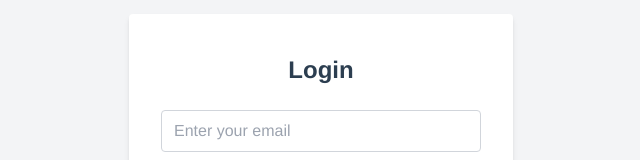
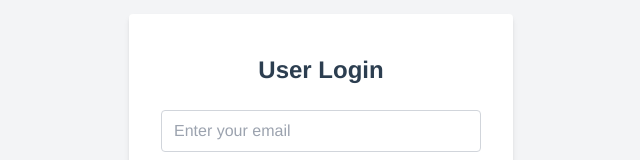
Before and after one commit to HunterX-LLC/FYP-Car-rental, a Vue app in the folder FrontEnd/auto-mobile-system/: page /login in a window 1280 px wide. Shown: the part 212-372 px from the top of the page, without its empty margins (319-959 px from the left). Built offline with nearby package versions, Linux system fonts and the light colour scheme.

Commit message:
Update LoginPage.vue

```diff
--- a/FrontEnd/auto-mobile-system/src/components/LoginPage.vue
+++ b/FrontEnd/auto-mobile-system/src/components/LoginPage.vue
@@ -3,7 +3,7 @@
       <div class="bg-white p-8 rounded shadow-md w-96">
               <!-- loader  -->
               <LoaderComp v-show="!validationError && showLoader"/>
-        <h2 class="text-2xl font-semibold mb-4 p-2">Login</h2>
+        <h2 class="text-2xl font-semibold mb-4 p-2">User Login</h2>
         <div v-show="validationError != null">
           <li class="text-red-400 text-left" >{{ validationError }}</li>
        </div>
```
